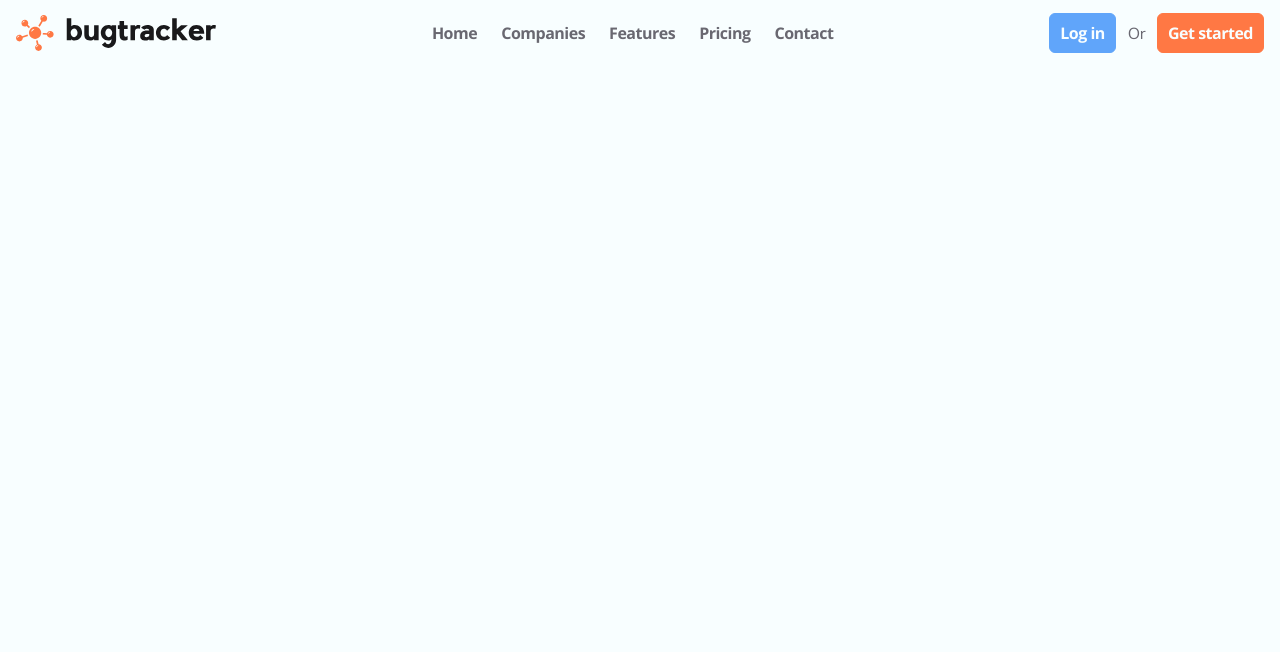
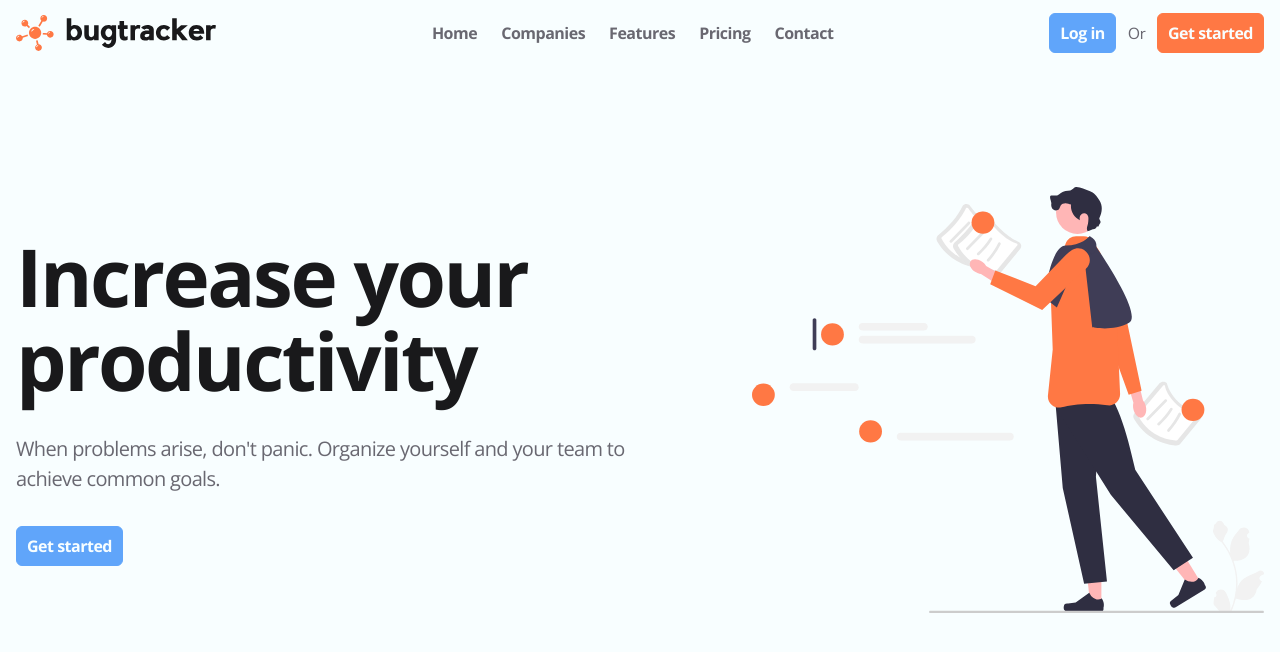
Before and after one commit to Quibble7s/bugtracker-frontend, a React (Create React App) app: page / in a window 1280 px wide. Shown: the top 652 px of the page. Built offline with nearby package versions, Linux system fonts and the light colour scheme.

Commit message:
Added header section

```diff
--- a/src/Sections/HeaderSection.tsx
+++ b/src/Sections/HeaderSection.tsx
@@ -1,3 +1,49 @@
+import { Button } from 'src/Components/Buttons';
+import { Image } from 'src/Components/Image';
+import { Container } from 'src/Components/Layout';
+import { H1, PL } from 'src/Components/Typography';
+
 export const HeaderSection = () => {
-  return <header className='min-h-screen w-full relative'></header>;
+  return (
+    <header className='w-full relative'>
+      <Container className='grid grid-cols-1 min-h-screen items-center lg:grid-cols-2'>
+        <div className='mt-32 lg:mt-0'>
+          <article>
+            <H1 className='text-center lg:text-left text-themeBlack'>
+              Increase your productivity
+            </H1>
+            <PL className='text-center lg:text-left text-themeGray mt-8'>
+              When problems arise, don't panic. Organize yourself and your team
+              to achieve common goals.
+            </PL>
+            <div className='mt-8 flex flex-row justify-center lg:justify-start'>
+              <Button
+                onClick={() => {
+                  const target = document.getElementById('pricing');
+                  if (target !== null) {
+                    window.scrollTo({
+                      top: target.offsetTop - 64,
+                    });
+                  }
+                }}
+                theme='secondary'>
+                Get started
+              </Button>
+            </div>
+          </article>
+        </div>
+        <div>
+          <Image
+            onLoad={(e) => {
+              e.currentTarget.classList.add('fade-in');
+            }}
+            className='mx-auto mt-4 lg:mt-0 lg:mx-0 lg:ml-auto'
+            width={512}
+            height={512}
+            src='/static/images/hero.svg'
+          />
+        </div>
+      </Container>
+    </header>
+  );
 };
```
